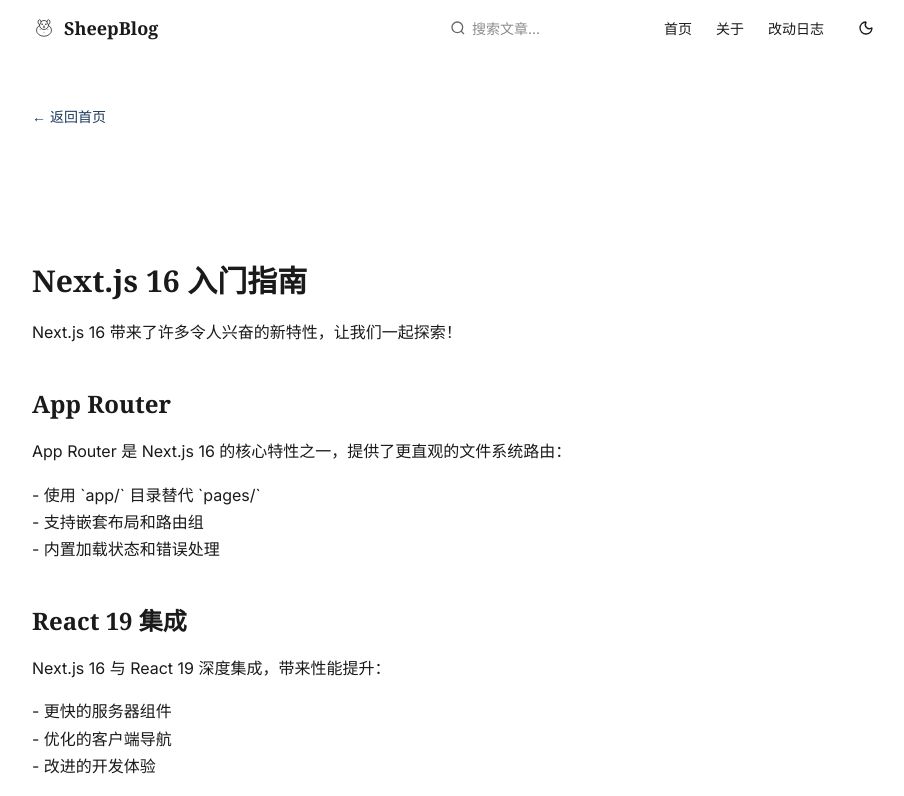
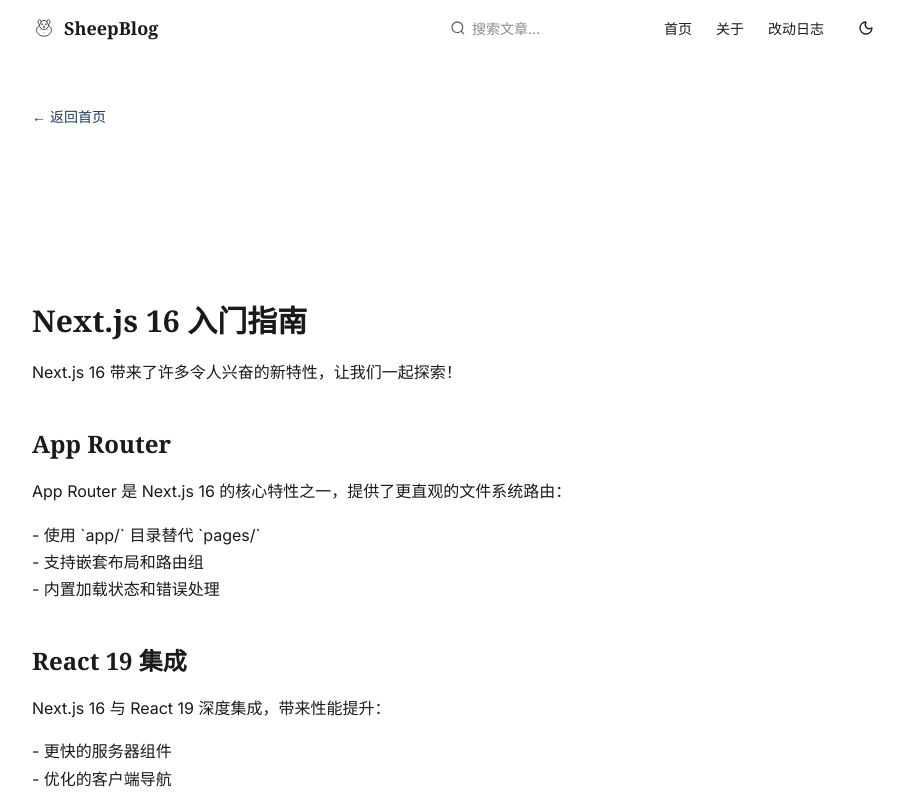
Before and after one commit to AyanamiReiEva/SheepBlog, a Next.js app: page /posts/getting-started-with-nextjs in a window 1280 px wide. Shown: the top 796 px of the page, without its empty margins (182-1086 px from the left). Built offline with nearby package versions, Linux system fonts and the light colour scheme.

Commit message:
style: 在返回链接和正文之间添加分割线

```diff
--- a/components/post-content.tsx
+++ b/components/post-content.tsx
@@ -17,7 +17,11 @@
     }}>
       <BackLink href="/">← 返回首页</BackLink>
 
-      <div style={{ marginTop: '32px' }}>
+      <div style={{
+        borderTop: '1px solid var(--color-border)',
+        marginTop: '24px',
+        paddingTop: '32px',
+      }}>
         <div dangerouslySetInnerHTML={{ __html: renderMarkdown(content) }} />
       </div>
     </article>
```
